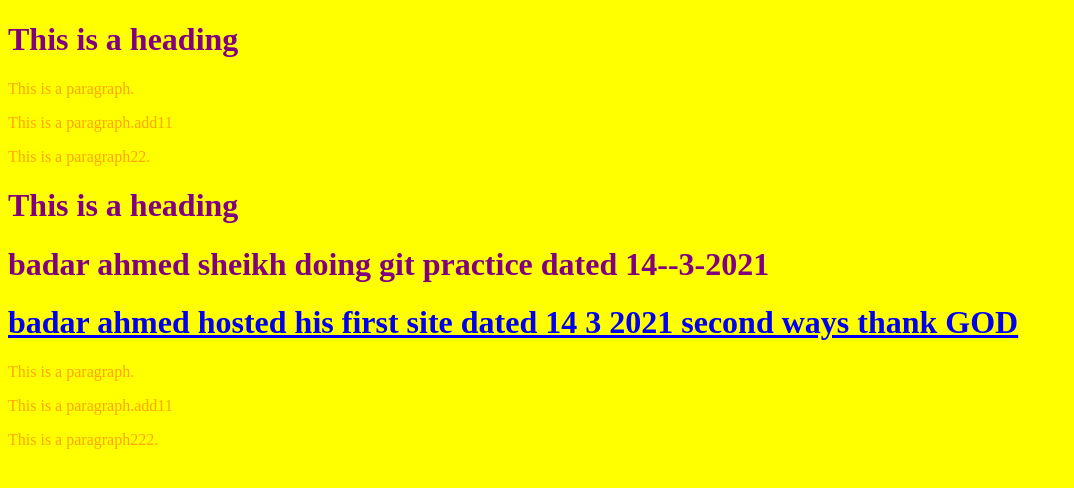
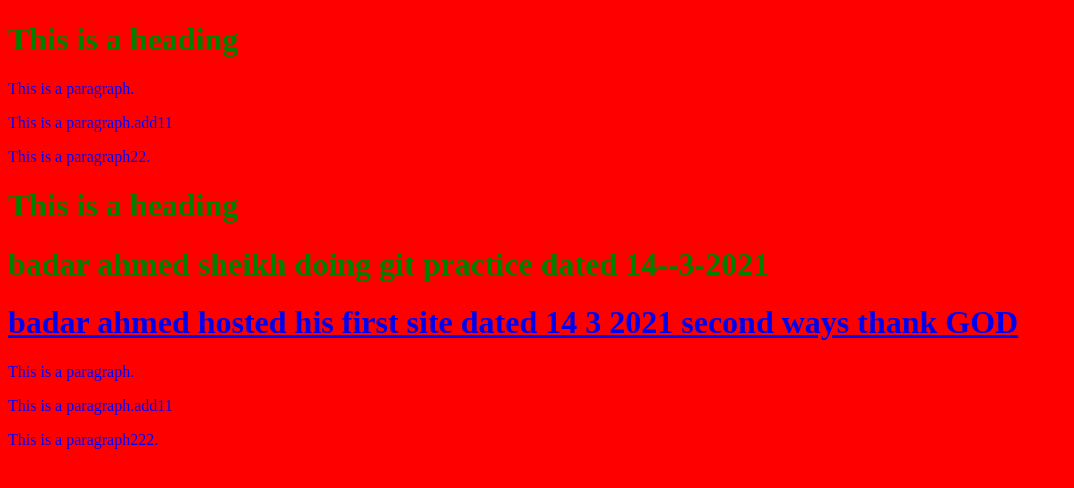
Before and after one commit to badrmerchant/seondwayof-repository, a plain HTML site: page index.html in a window 1280 px wide. Shown: the whole page, without its empty margins (0-1074 px from the left). Drawn offline with Linux system fonts and the light colour scheme.

Commit message:
change color 2

```diff
--- a/style.css
+++ b/style.css
@@ -1,3 +1,3 @@
-body {background-color: yellow;}
-h1   {color: purple;}
-p    {color: orange;}
+body {background-color: red;}
+h1   {color: green;}
+p    {color: blue;}
```
